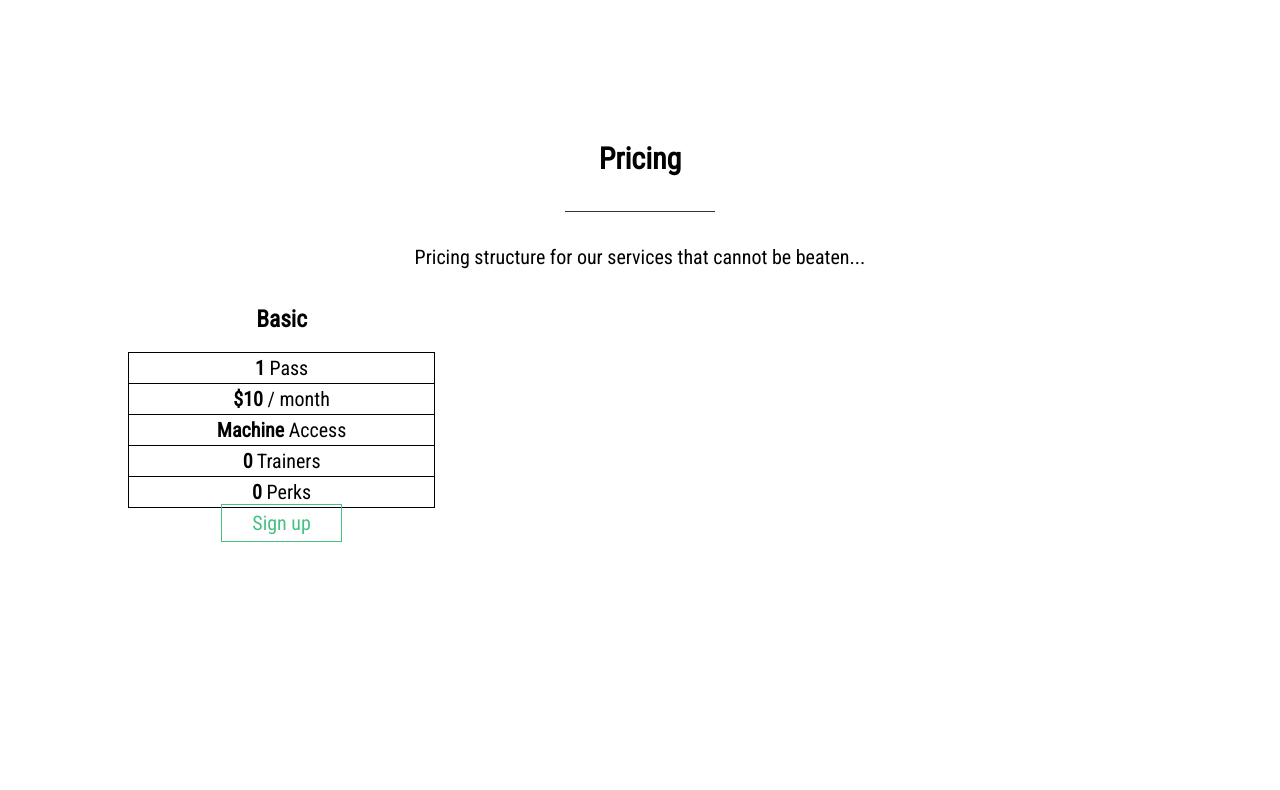
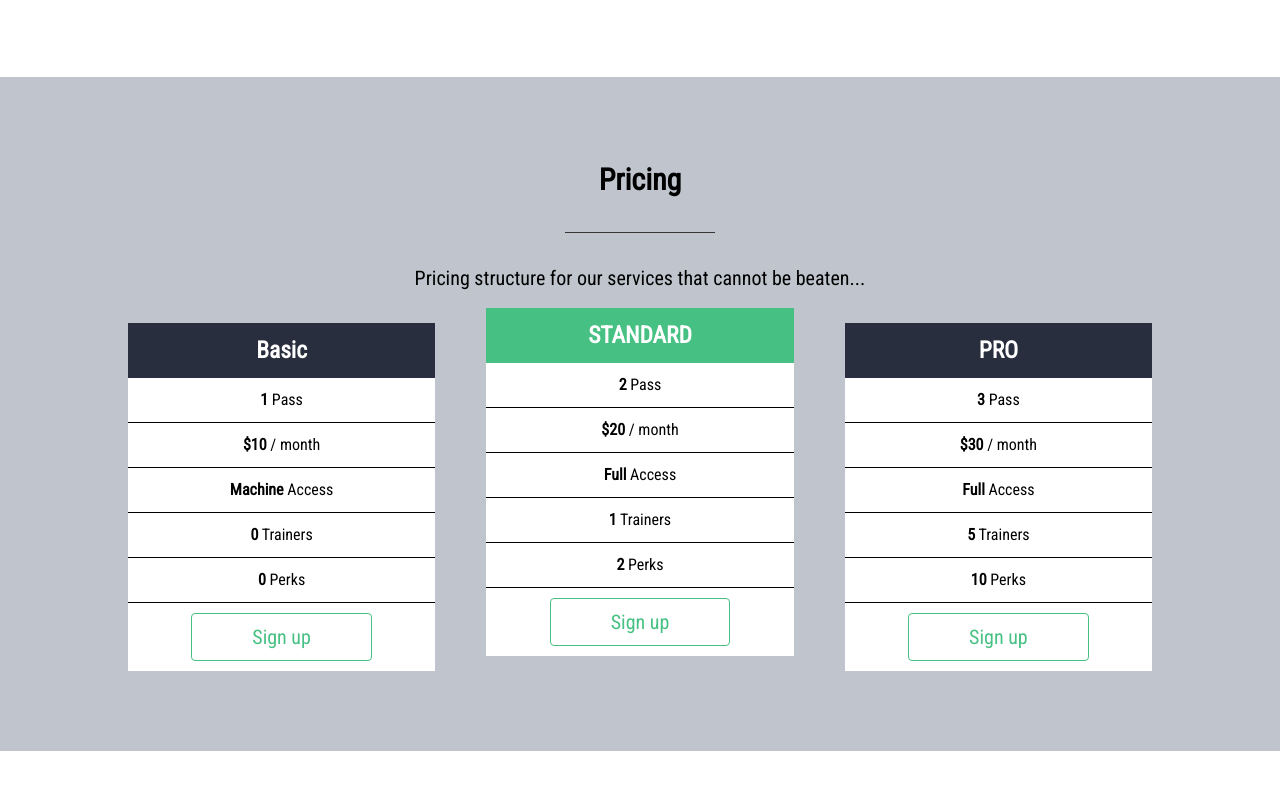
Before and after one commit to binhthaitrinh/gym-site, a website built with webpack: page src/index.html in a window 1280 px wide. Shown: the part 1291-2081 px from the top of the page. Before the commit the page ends 1909 px from the top, so only its background shows below. Built offline with nearby package versions, Linux system fonts and the light colour scheme.

Commit message:
Plans section added

```diff
--- a/src/index.html
+++ b/src/index.html
@@ -70,17 +70,40 @@
 
         <div class="row section-span">
             <div class="span-block">
-                <table class="pricing-block">
-                    <tr class="plan-title-regular"><h3>Basic</h3></tr>
-                    <tr><td><span class="highlight-text">1</span> Pass</td></tr>
-                    <tr><td><span class="highlight-text">$10</span> / month</td> </tr>
-                    <tr><td><span class="highlight-text">Machine</span> Access</td> </tr>
-                    <tr><td><span class="highlight-text">0</span> Trainers</td> </tr>
-                    <tr><td><span class="highlight-text">0</span> Perks</td> </tr>
-                </table>
+                <h3>Basic</h3>
+                <p><span class="highlight-text">1</span> Pass</p>
+                <p><span class="highlight-text">$10</span> / month</p>
+                <p><span class="highlight-text">Machine</span> Access</p>
+                <p><span class="highlight-text">0</span> Trainers</p>
+                <p><span class="highlight-text">0</span> Perks</p>
+                <a href="#" class="btn-signup">Sign up</a>
+            </div>
+
+            <div class="span-block highlight-block">
+                <h3>Standard</h3>
+                <p><span class="highlight-text">2</span> Pass</p>
+                <p><span class="highlight-text">$20</span> / month</p>
+                <p><span class="highlight-text">Full</span> Access</p>
+                <p><span class="highlight-text">1</span> Trainers</p>
+                <p><span class="highlight-text">2</span> Perks</p>
+                <a href="#" class="btn-signup">Sign up</a>
+            </div>
+
+            <div class="span-block">
+                <h3>PRO</h3>
+                <p><span class="highlight-text">3</span> Pass</p>
+                <p><span class="highlight-text">$30</span> / month</p>
+                <p><span class="highlight-text">Full</span> Access</p>
+                <p><span class="highlight-text">5</span> Trainers</p>
+                <p><span class="highlight-text">10</span> Perks</p>
                 <a href="#" class="btn-signup">Sign up</a>
             </div>
         </div>
     </section>
+
+
+    <section class="section-form">
+
+    </section>
 </body>
 </html>
```
Also changed, not shown: dist/css/style.css.
